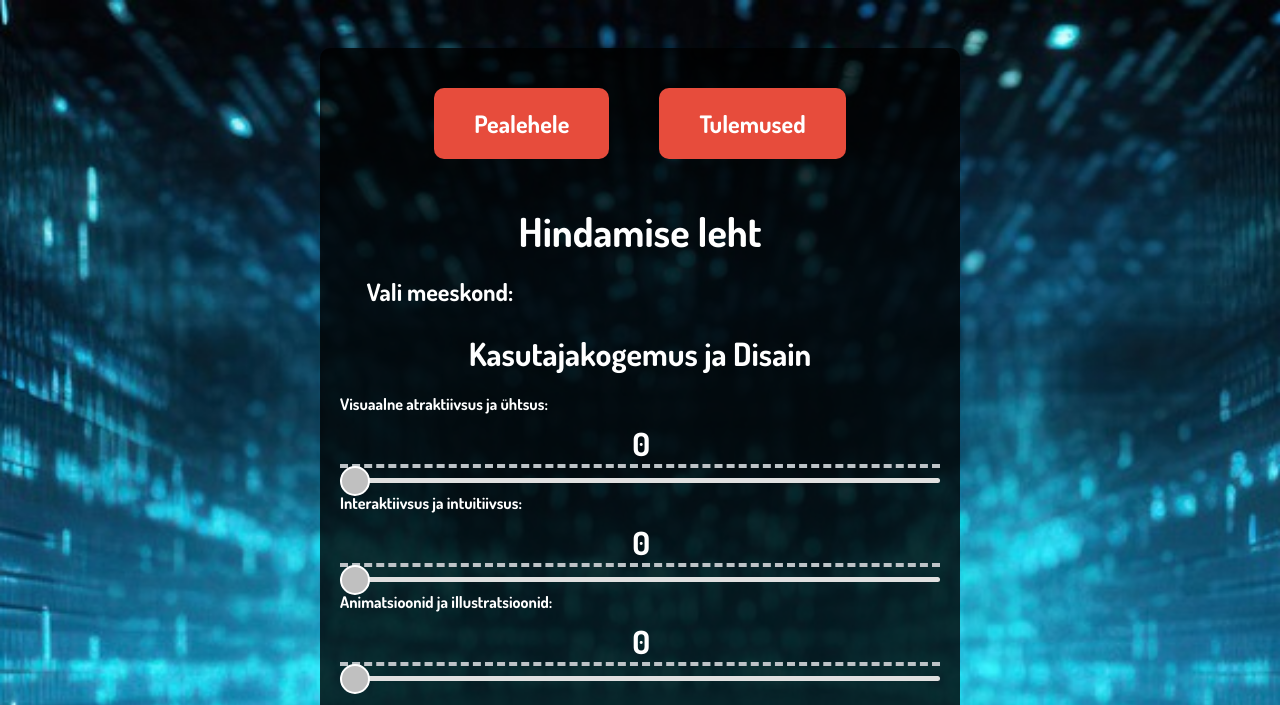
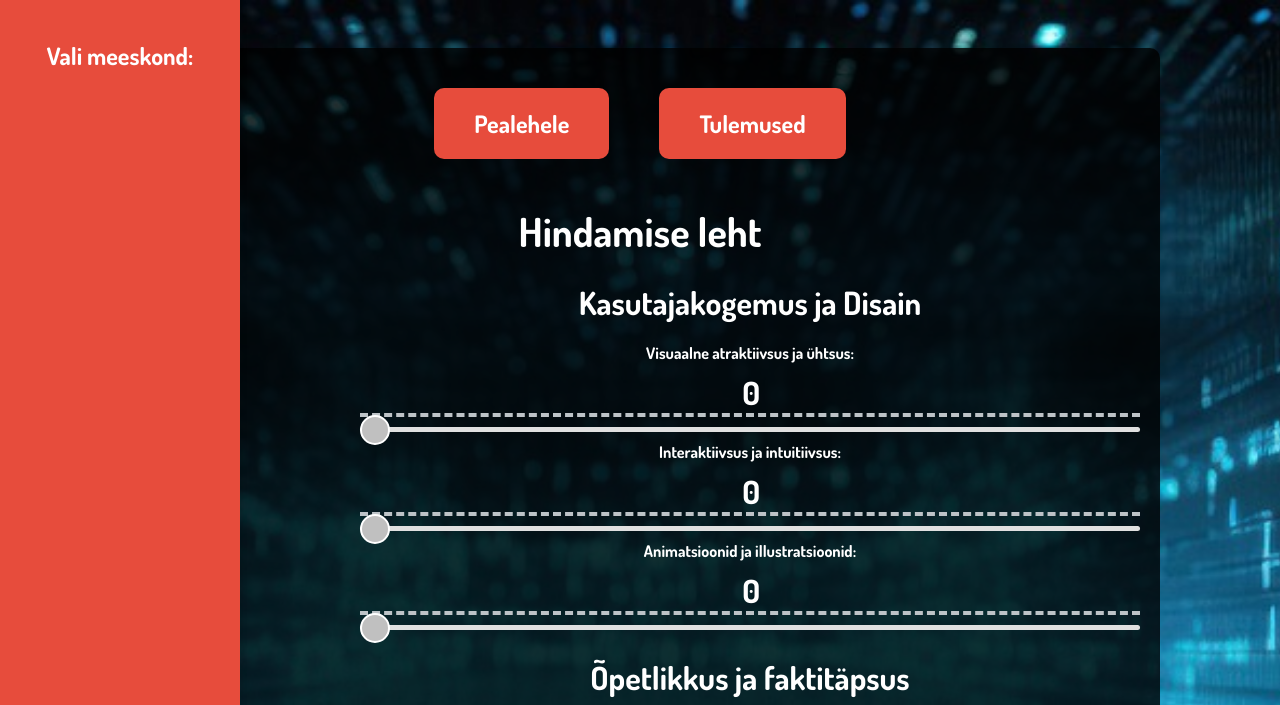
Before and after one commit to MihkelJoesalu/scoreboard, a website: page frontend/score.html in a window 1280 px wide. Shown: the top 705 px of the page. Drawn offline with Linux system fonts and the light colour scheme; no server answers.

Commit message:
navbar team select3

```diff
--- a/frontend/score.html
+++ b/frontend/score.html
@@ -7,6 +7,12 @@
     <link rel="stylesheet" href="styles.css" />
   </head>
   <body>
+    <div class="sidebar">
+      <h2>Vali meeskond:</h2>
+      <ul id="teamList">
+        <!-- Team buttons will be dynamically added here -->
+      </ul>
+    </div>
     <div class="container">
       <div class="top-buttons">
         <a href="../index.html" class="button">Pealehele</a>
@@ -14,13 +20,6 @@
       </div>
       <h1>Hindamise leht</h1>
       <p id="judgeName"></p>
-
-      <div class="sidebar">
-        <h2>Vali meeskond:</h2>
-        <ul id="teamList">
-          <!-- Team buttons will be dynamically added here -->
-        </ul>
-      </div>
 
       <div class="content">
         <form id="scoreForm">
--- a/frontend/styles.css
+++ b/frontend/styles.css
@@ -21,9 +21,9 @@ h1 {
 }
 
 h2 {
-text-align: center;
     font-size: 2em;
     margin-bottom: 20px;
+    text-align: center;
 }
 
 p {
@@ -33,11 +33,12 @@ p {
 }
 
 .container {
-    max-width: 600px;
+    max-width: 1000px;
     margin: 0 auto;
     padding: 20px;
-    background: rgba(0, 0, 0, 0.8); /* O8tional: Add a semi-transparent background for better readability */
+    background: rgba(0, 0, 0, 0.8); /* Optional: Add a semi-transparent background for better readability */
     border-radius: 10px;
+    text-align: center;
 }
 
 label {
@@ -179,13 +180,21 @@ tr:nth-child(even) {
 }
 
 .sidebar {
+    position: fixed;
+    top: 0;
+    left: 0;
     width: 200px;
-    margin-right: 20px;
+    height: 100%;
+    background-color: #e74c3c;
+    padding: 20px;
+    box-shadow: 2px 0 5px rgba(0, 0, 0, 0.1);
+    overflow-y: auto;
 }
 
 .sidebar h2 {
     font-size: 1.5em;
     margin-bottom: 10px;
+    color: white;
 }
 
 .sidebar ul {
@@ -200,7 +209,7 @@ tr:nth-child(even) {
 .sidebar ul li a {
     display: block;
     padding: 10px;
-    background-color: #e74c3c;
+    background-color: #c0392b;
     color: white;
     text-decoration: none;
     border-radius: 5px;
@@ -209,9 +218,10 @@ tr:nth-child(even) {
 
 .sidebar ul li a:hover,
 .sidebar ul li a.selected {
-    background-color: #c0392b;
+    background-color: #a8322b;
 }
 
 .content {
+    margin-left: 220px; /* Adjust based on sidebar width */
     flex: 1;
 }
```
